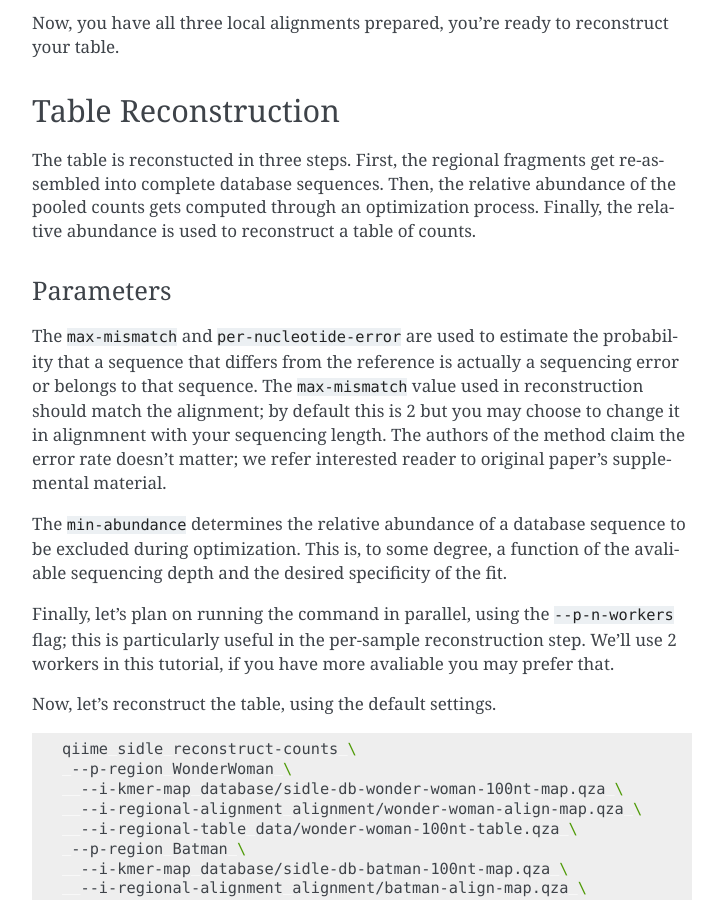
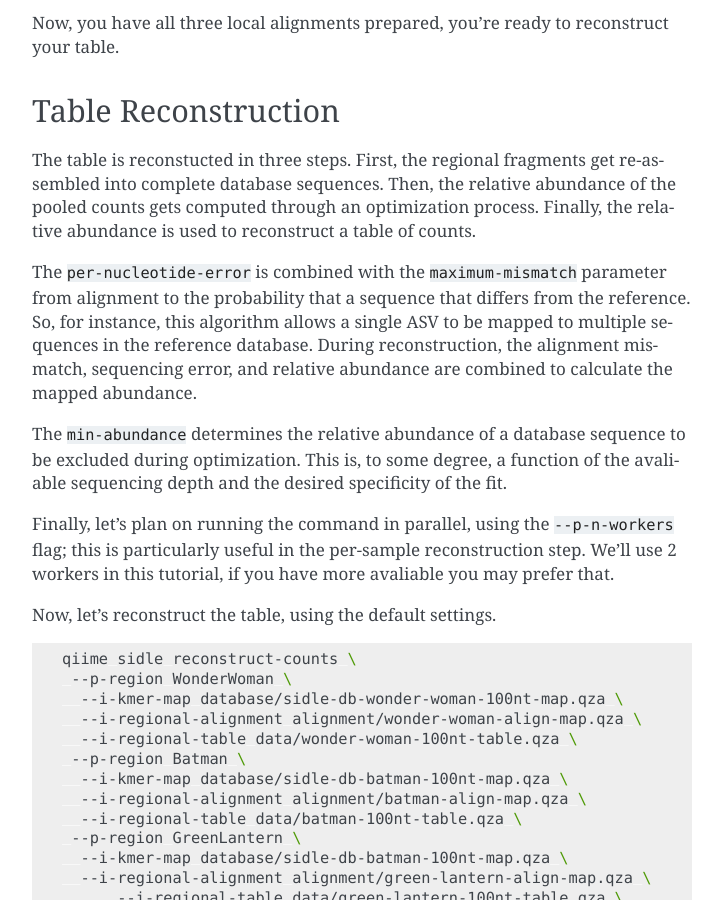
Before and after one commit to jwdebelius/q2-sidle, a Sphinx documentation site: the page built from docs/source/reconstruction.rst, in a window 1280 px wide and 900 px high, scrolled down 2035 px. Shown: the whole window, without its empty margins (388-1111 px from the left). Built offline with Sphinx 7.4.7, drawn with Linux system fonts in a browser that asks for light colours.

Commit message:
updates max-mismatch in docs

```diff
--- a/docs/source/reconstruction.rst
+++ b/docs/source/reconstruction.rst
@@ -88,10 +88,7 @@ Table Reconstruction
 
 The table is reconstucted in three steps. First, the regional fragments get re-assembled into complete database sequences. Then, the relative abundance of the pooled counts gets computed through an optimization process. Finally, the relative abundance is used to reconstruct a table of counts.
 
-Parameters
-++++++++++
-
-The ``max-mismatch`` and ``per-nucleotide-error`` are used to estimate the probability that a sequence that differs from the reference is actually a sequencing error or belongs to that sequence. The ``max-mismatch`` value used in reconstruction should match the alignment; by default this is 2 but you may choose to change it in alignmnent with your sequencing length. The authors of the method claim the error rate doesn’t matter; we refer interested reader to original paper’s supplemental material.
+The ``per-nucleotide-error`` is combined with the ``maximum-mismatch`` parameter from alignment to the probability that a sequence that differs from the reference. So, for instance, this algorithm allows a single ASV to be mapped to multiple sequences in the reference database. During reconstruction, the alignment mismatch, sequencing error, and relative abundance are combined to calculate the mapped abundance.
 
 The ``min-abundance`` determines the relative abundance of a database sequence to be excluded during optimization. This is, to some degree, a function of the avaliable sequencing depth and the desired specificity of the fit.
 
```
